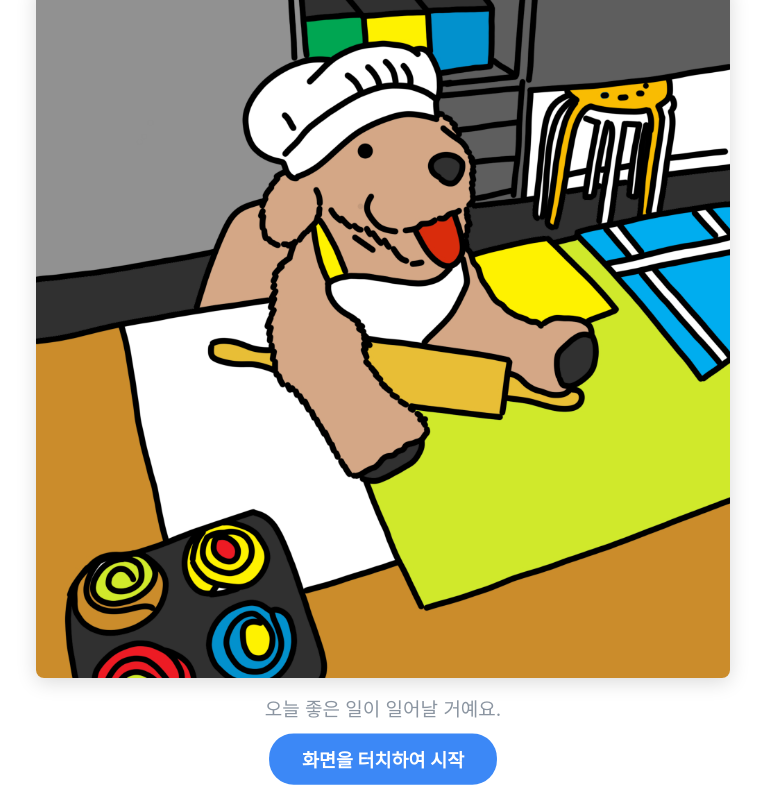
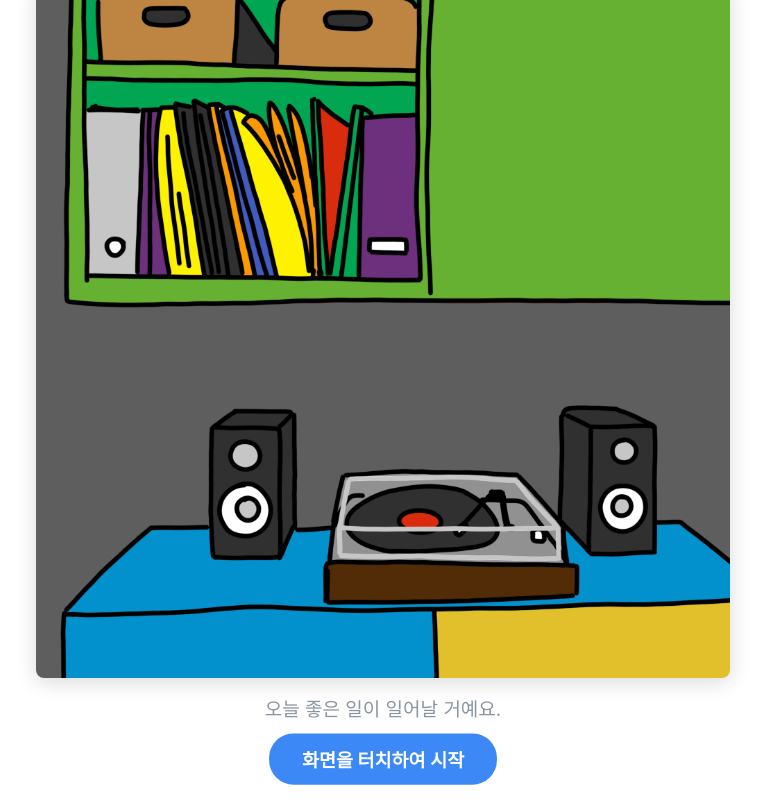
Before and after one commit to redeyepark/AEC_Coloring, a React (Vite) app: page / in a window 1280 px wide. Shown: the whole page, without its empty margins (257-1022 px from the left). Built offline with nearby package versions, Linux system fonts and the light colour scheme; a web font is replaced by a local one.

Commit message:
feat: 갤러리 이미지 전체 8개 반영
- 기존 4개에서 8개로 확장
- 20260204_* 이미지 4개 추가

Co-Authored-By: Claude Opus 4.5 <noreply@anthropic.com>

```diff
--- a/src/components/IntroPage.tsx
+++ b/src/components/IntroPage.tsx
@@ -2,12 +2,16 @@ import { useState, useEffect } from 'react';
 import { getRandomFortune } from '../constants/fortunes';
 import styles from './IntroPage.module.css';
 
-// gallery 폴더의 이미지 목록 (실제 존재하는 파일)
+// gallery 폴더의 이미지 목록 (전체 8개)
 const GALLERY_IMAGES = [
   '/gallery/20260202_02.png',
   '/gallery/20260202_03.jpg',
   '/gallery/20260202_04.jpeg',
   '/gallery/20260202_06.jpeg',
+  '/gallery/20260204_01.png',
+  '/gallery/20260204_02.jpg',
+  '/gallery/20260204_03.jpeg',
+  '/gallery/20260204_04.jpeg',
 ];
 
 interface IntroPageProps {
```
